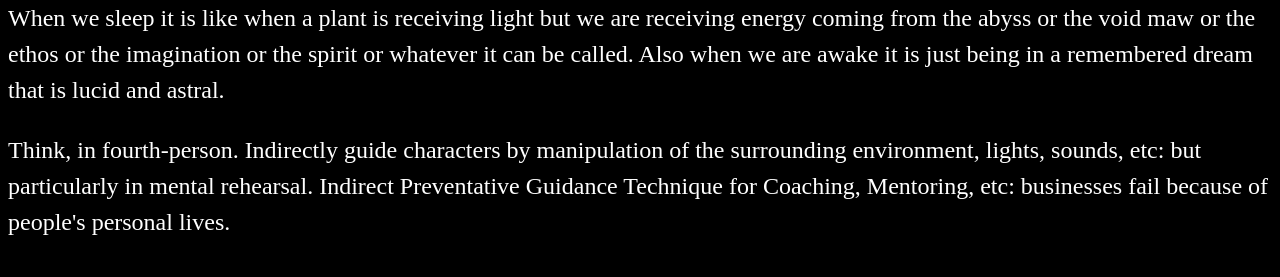
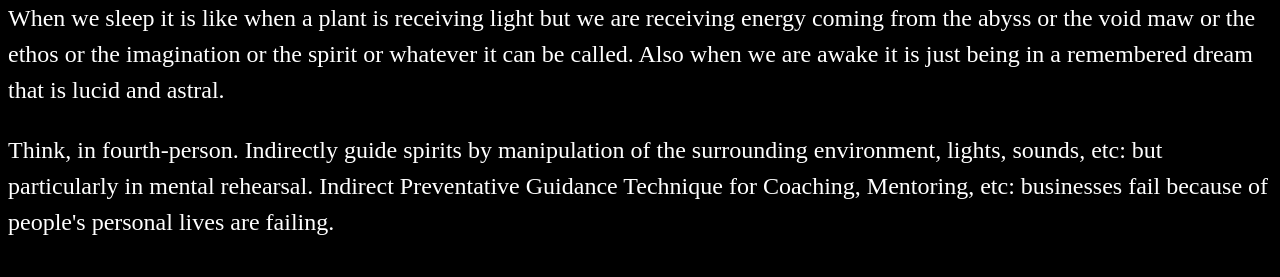
Before and after one commit to qvht/qvht.github.io, a website: page index.html in a window 1280 px wide. Shown: the part 900-1177 px from the top of the page. Drawn offline with Linux system fonts and the light colour scheme.

Commit message:
Update index.html

```diff
--- a/index.html
+++ b/index.html
@@ -58,7 +58,7 @@ body { font-size: 80%; }*/
 </p>
 
 <p>
-  Think, in fourth-person. Indirectly guide characters by manipulation of the surrounding environment, lights, sounds, etc: but particularly in mental rehearsal. Indirect Preventative Guidance Technique for Coaching, Mentoring, etc: businesses fail because of people's personal lives.
+  Think, in fourth-person. Indirectly guide spirits by manipulation of the surrounding environment, lights, sounds, etc: but particularly in mental rehearsal. Indirect Preventative Guidance Technique for Coaching, Mentoring, etc: businesses fail because of people's personal lives are failing.
 </p>
 
 <h2>qvht.github.io</h2>
```
